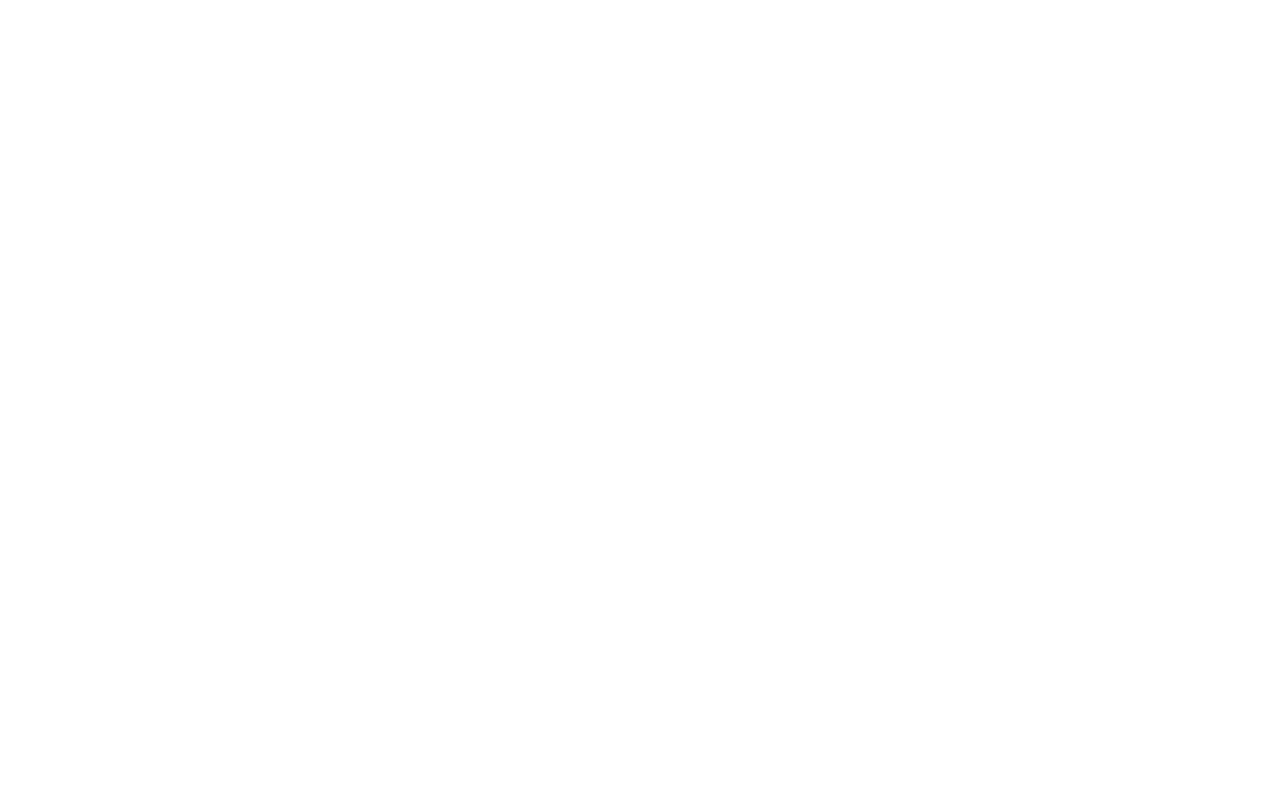
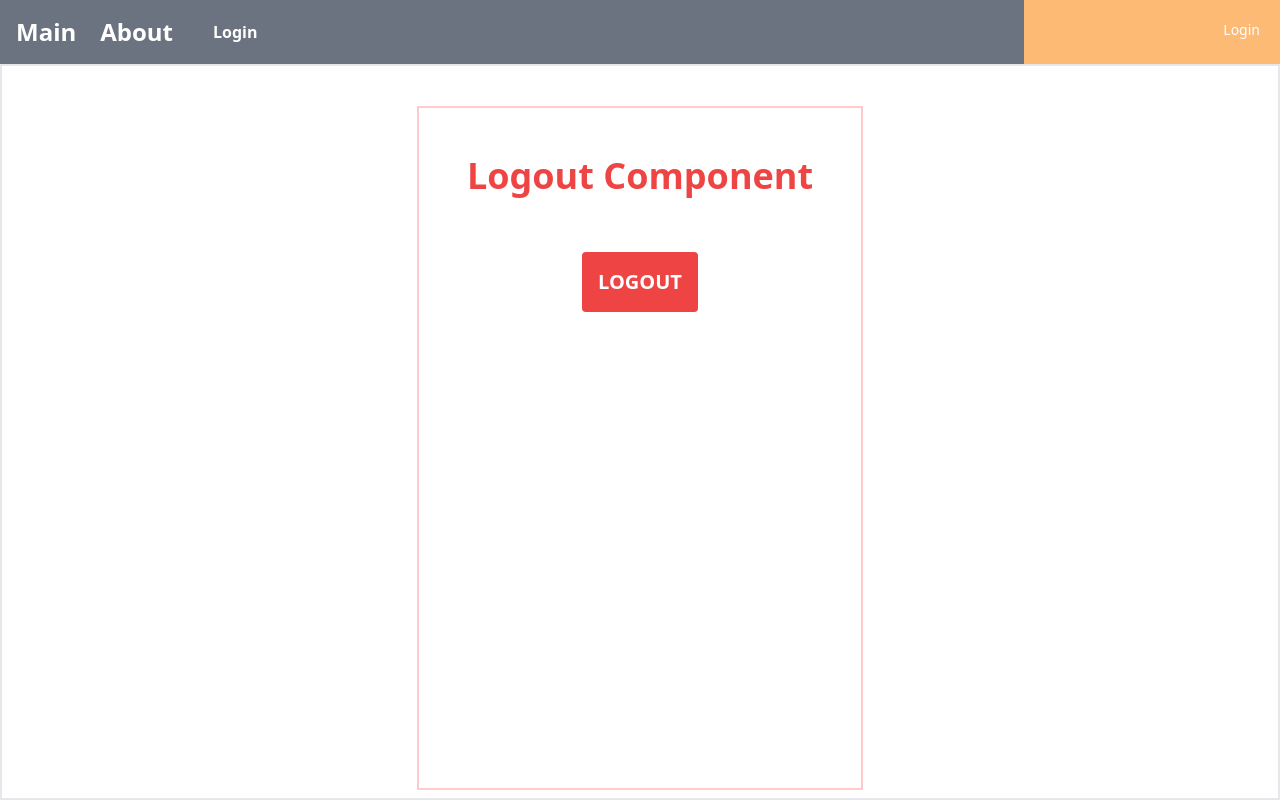
Before and after one commit to TheThinkingOne/React-Spring-Project, a React (Vite) app: page /member/logout in a window 1280 px wide. Before the commit this address had no page. Built offline with nearby package versions, Linux system fonts and the light colour scheme.

Commit message:
Redux Login/Logout implementation ongoing

```diff
--- a/src/components/member/LoginComponent.jsx
+++ b/src/components/member/LoginComponent.jsx
@@ -1,4 +1,6 @@
 import React, { useState } from "react";
+import { useDispatch } from "react-redux";
+import { login } from "../../slices/loginSlice";
 
 const initState = {
   email: "",
@@ -8,10 +10,18 @@
 function LoginComponent(props) {
   const [loginParam, setLoginParam] = useState({ ...initState }); // 이메일로그인(oauth)
 
+  const dispatch = useDispatch();
+  // useSelector 와 useDispatch 공부하기
+  // dispatch의 내용은 다음에 이 어플리케이션에서 이 데이터를 이렇게 유지해 달라는 다음 데이터
+
   const handleChange = (e) => {
     loginParam[e.target.name] = e.target.value;
 
-    setLoginParam({ ...loginParam });
+    setLoginParam({ ...loginParam }); // 새로운 객체 만들기
+  };
+
+  const handleClickLogin = (e) => {
+    dispatch(login(loginParam));
   };
 
   return (
@@ -51,7 +61,10 @@
       <div className="flex justify-center">
         <div className="relative mb-4 flex w-full justify-center">
           <div className="w-2/5 p-6 flex justify-center font-bold">
-            <button className="rounded p-4 w-36 bg-blue-500 text-xl text-white">
+            <button
+              className="rounded p-4 w-36 bg-blue-500 text-xl text-white"
+              onClick={handleClickLogin}
+            >
               LOGIN
             </button>
           </div>
--- /dev/null
+++ b/src/components/member/LogoutComponent.jsx
@@ -0,0 +1,36 @@
+import React from "react";
+import { useDispatch } from "react-redux";
+import { logout } from "../../slices/loginSlice";
+
+function LogoutComponent(props) {
+  const dispatch = useDispatch();
+
+  const handleClickLogout = () => {
+    dispatch(logout());
+  };
+
+  return (
+    <div className="border-2 border-red-200 mt-10 m-2 p-4">
+      <div className="flex justify-center">
+        <div className="text-4xl m-4 p-4 font-extrabold text-red-500">
+          Logout Component
+        </div>
+      </div>
+      <div className="flex justify-center">
+        <div className="relative mb-4 flex w-full justify-center">
+          <div className="w-2/5 p-6 flex justify-center font-bold">
+            <button
+              className="rounded p-4 w-36 bg-red-500 text-xl text-white"
+              onClick={handleClickLogout}
+            >
+              {" "}
+              LOGOUT{" "}
+            </button>
+          </div>
+        </div>
+      </div>
+    </div>
+  );
+}
+
+export default LogoutComponent;
--- a/src/components/menus/BasicMenu.jsx
+++ b/src/components/menus/BasicMenu.jsx
@@ -1,20 +1,20 @@
 import React from "react";
-import { useSelector } from "react-redux";
-//import { login, logout } from "../slices/loginSlice.jsx"; // 경로에 맞게 설정
+import { useSelector, useDispatch } from "react-redux";
+import { login, logout } from "../../slices/loginSlice";
 import { Link } from "react-router-dom";
 
 const BasicMenu = () => {
-  // 리듀서 사용해서 로그인, 로그아웃 여부에 따라 화면 다르게 나타낼것?
-  const loginState = useSelector((state) => state.loginSlice); // 데이터가 바뀌면 이쪽에서 통지를 받는다
-  // const loginState = useSelector()
+  const dispatch = useDispatch();
+
+  // 🚀 Redux 상태 가져오기 (TypeScript 문법 제거)
+  const loginState = useSelector((state) => state.loginSlice);
+
+  // Redux 상태 전체 확인
   console.log(
-    "전체 상태 확인:",
+    "Redux 전체 상태 확인:",
     useSelector((state) => state)
   );
-
-  // 이부분 왜자꾸 쳐안되는거지
-  // 로그인 슬라이서가 가지고 있는 로그인상태
-  console.log("loginState ======= " + loginState);
+  console.log("loginState 확인:", loginState);
 
   return (
     <nav id="navbar" className="flex bg-blue-300">
@@ -23,13 +23,11 @@
           <li className="pr-6 text-2xl">
             <Link to={"/"}>Main</Link>
           </li>
-
           <li className="pr-6 text-2xl">
             <Link to={"/about"}>About</Link>
           </li>
 
-          {/* Todo와 Product는 로그인한 사용자만 볼 수 있게 할것 */}
-          {loginState.email ? ( //로그인한 사용자만 출력되는 메뉴
+          {loginState?.email ? (
             <>
               <li className="pr-6 text-2xl">
                 <Link to={"/todo/"}>Todo</Link>
@@ -37,18 +35,35 @@
               <li className="pr-6 text-2xl">
                 <Link to={"/products/"}>Products</Link>
               </li>
+              <button
+                onClick={() => dispatch(logout())}
+                className="ml-4 text-white"
+              >
+                Logout
+              </button>
             </>
           ) : (
-            <></>
+            <button
+              onClick={() => dispatch(login("user@example.com"))}
+              className="text-white ml-4"
+            >
+              Login
+            </button>
           )}
-          {/* Todo와 Product는 로그인한 사용자만 볼 수 있게 할것 */}
-          {}
         </ul>
       </div>
+
+      {/* 로그인 해서 이메일 값 존재 여부에 따라 로그인 로그아웃 버튼 따로 나타내기 */}
       <div className="w-1/5 flex justify-end bg-orange-300 p-4 font-medium">
-        <div className="text-white text-sm rounded">
-          <Link to={"/member/login"}>Login</Link>
-        </div>
+        {!loginState.email ? (
+          <div className="text-white text-sm m-1 rounded">
+            <Link to={"/member/login"}>Login</Link>
+          </div>
+        ) : (
+          <div className="text-white text-sm m-1 rounded">
+            <Link to={"/member/logout"}>Logout</Link>
+          </div>
+        )}
       </div>
     </nav>
   );
--- a/src/layouts/BasicLayout.jsx
+++ b/src/layouts/BasicLayout.jsx
@@ -1,15 +1,14 @@
-import React from 'react';
-import BasicMenu from '../components/menus/BasicMenu.jsx';
+import React from "react";
+import BasicMenu from "../components/menus/BasicMenu.jsx";
 
 function BasicLayout({ children }) {
   return (
-        <>
-         <BasicMenu /> {/* 메뉴   추가 */}
+    <div>
+      <BasicMenu /> {/* 메뉴 추가 */}
       <header className="bg-teal-400 p-5">
         <h1 className="text-2xl md:text-4xl">Header</h1>
       </header>
-         <div className="bg-white my-5 w-full flex flex-col space-y-4 md:flex-row md:space-x-4
-        md:space-y-0">
+      <div className="bg-white my-5 w-full flex flex-col space-y-4 md:flex-row md:space-x-4 md:space-y-0">
         <main className="bg-sky-300 md:w-2/3 lg:w-3/4 px-5 py-40">
           {children}
         </main>
@@ -17,7 +16,7 @@
           <h1 className="text-2xl md:text-4xl"> Sidebar </h1>
         </aside>
       </div>
-        </>
+    </div>
   );
 }
 
--- a/src/main.jsx
+++ b/src/main.jsx
@@ -1,11 +1,16 @@
-import { StrictMode } from 'react'
-import { createRoot } from 'react-dom/client'
-import './index.css'; // TailwindCSS 파일 import
+// src/main.jsx
+import React from "react";
+import { createRoot } from "react-dom/client";
+import "./index.css";
+import store from "./store.jsx";
+import { Provider } from "react-redux";
+import { RouterProvider } from "react-router-dom"; // ✅ RouterProvider 추가
+import root from "./router/root.jsx"; // ✅ router 경로 확인
+import App from "./App.jsx";
 
-import App from './App.jsx'
-
-createRoot(document.getElementById('root')).render(
-
-    <App />
-
-)
+// 🚀 Redux + Router 적용
+createRoot(document.getElementById("root")).render(
+  <Provider store={store}>
+    <RouterProvider router={root} />
+  </Provider>
+);
--- a/src/pages/member/LoginPage.jsx
+++ b/src/pages/member/LoginPage.jsx
@@ -1,10 +1,12 @@
 import BasicMenu from "../../components/menus/BasicMenu.jsx";
+import LoginComponent from "../../components/member/LoginComponent.jsx";
+
 const LoginPage = () => {
   return (
     <div className="fixed top-0 left-0 z-[1055] flex flex-col h-full w-full">
       <BasicMenu />
       <div className="flex flex-wrap w-full h-full justify-center items-center border-2">
-        <div className="text-2xl ">Login Page</div>
+        <LoginComponent />
       </div>
     </div>
   );
--- /dev/null
+++ b/src/pages/member/LogoutPage.jsx
@@ -0,0 +1,13 @@
+import LogoutComponent from "../../components/member/LogoutComponent.jsx";
+import BasicMenu from "../../components/menus/BasicMenu.jsx";
+const LogoutPage = () => {
+  return (
+    <div className="fixed top-0 left-0 z-[1055] flex flex-col h-full w-full">
+      <BasicMenu />
+      <div className="w-full flex flex-wrap h-full justify-center itemscenter border-2">
+        <LogoutComponent></LogoutComponent>
+      </div>
+    </div>
+  );
+};
+export default LogoutPage;
--- a/src/router/memberRouter.jsx
+++ b/src/router/memberRouter.jsx
@@ -1,6 +1,11 @@
 import { Suspense, lazy } from "react";
+
 const Loading = <div>Loading....</div>;
+
+// 로그인과 로그아웃
 const Login = lazy(() => import("../pages/member/LoginPage"));
+const Logout = lazy(() => import("../pages/member/LogoutPage"));
+
 const memberRouter = () => {
   return [
     {
@@ -11,6 +16,14 @@
         </Suspense>
       ),
     },
+    {
+      path: "logout",
+      element: (
+        <Suspense fallback={Loading}>
+          <Logout />
+        </Suspense>
+      ),
+    },
   ];
 };
 
--- a/src/slices/loginSlice.jsx
+++ b/src/slices/loginSlice.jsx
@@ -1,16 +1,26 @@
 import { createSlice } from "@reduxjs/toolkit";
+
 const initState = {
   email: "",
 };
+
 const loginSlice = createSlice({
-  name: "loginSlice",
+  name: "LoginSlice",
   initialState: initState,
+
+  // reducer 함수의 파라미터는 2개까지 밖에 못받는다고 함
   reducers: {
     login: (state, action) => {
-      console.log("login.....");
+      // state : 기존의 상태, action : 파라미터
+      console.log("login.....", action);
+      console.log(action.payload);
+      return { email: action.payload.email }; // 리턴값이 바로 새로운 상태
+
+      // action.payload 가 사용자가 입력하는 실제 이메일 값 => email을 action.payload 의 값으로 사용하겠다 선언
     },
-    logout: (state, action) => {
+    logout: () => {
       console.log("logout....");
+      return { ...initState };
     },
   },
 });
--- a/src/store.jsx
+++ b/src/store.jsx
@@ -1,12 +1,13 @@
+// src/store.jsx
 import { configureStore } from "@reduxjs/toolkit";
-import loginSlice from "./slices/loginSlice"; // 확실한 경로 확인 (jsx 확장자 제거)
+import loginSlice from "./slices/loginSlice";
 
+// 🚀 Redux Store 설정
 const store = configureStore({
   reducer: {
-    loginSlice: loginSlice, // Prettier가 따옴표를 제거해도 문제없음
+    loginSlice, // loginSlice 등록
   },
+  devTools: process.env.NODE_ENV !== "production", // Redux DevTools 연결
 });
 
 export default store;
-
-// 로그인 슬라이스에서 리턴하는 거 자체가 리듀서다
```
Lines whose indentation alone changed are shown as unchanged.
